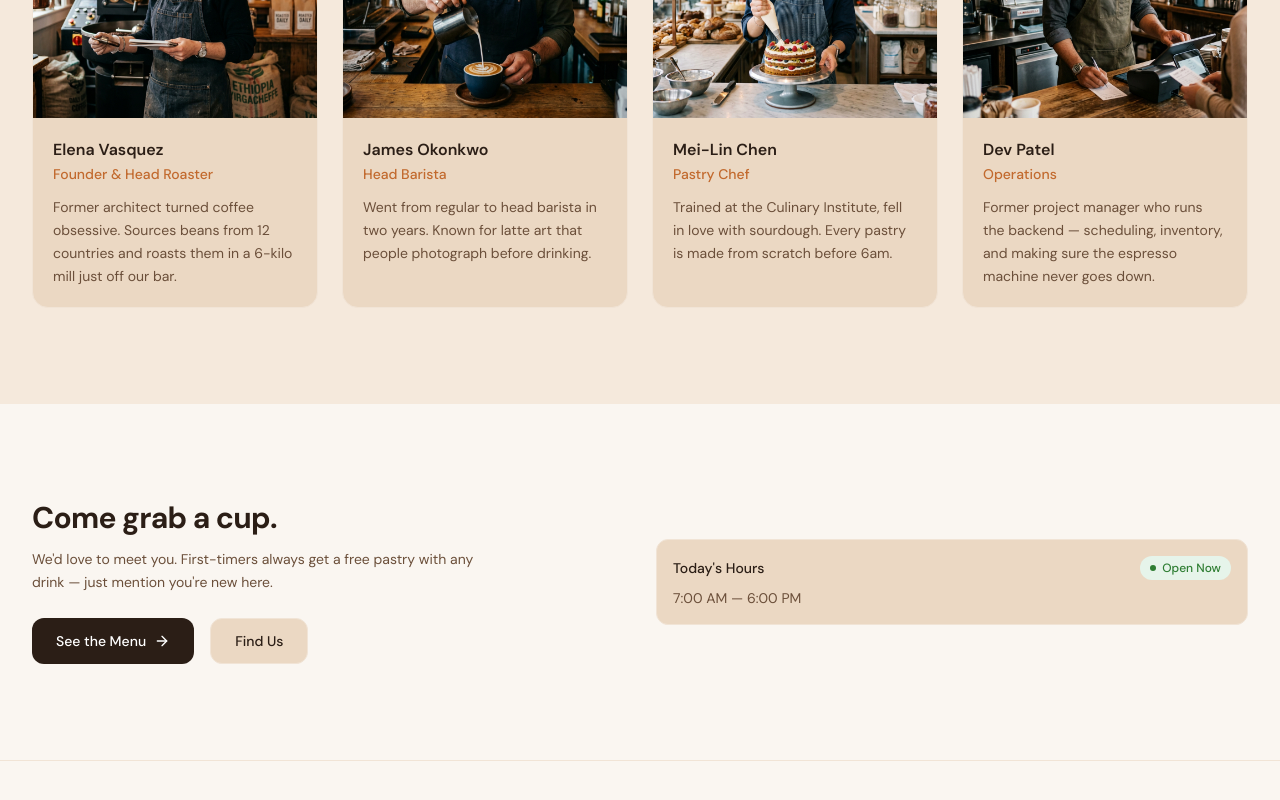
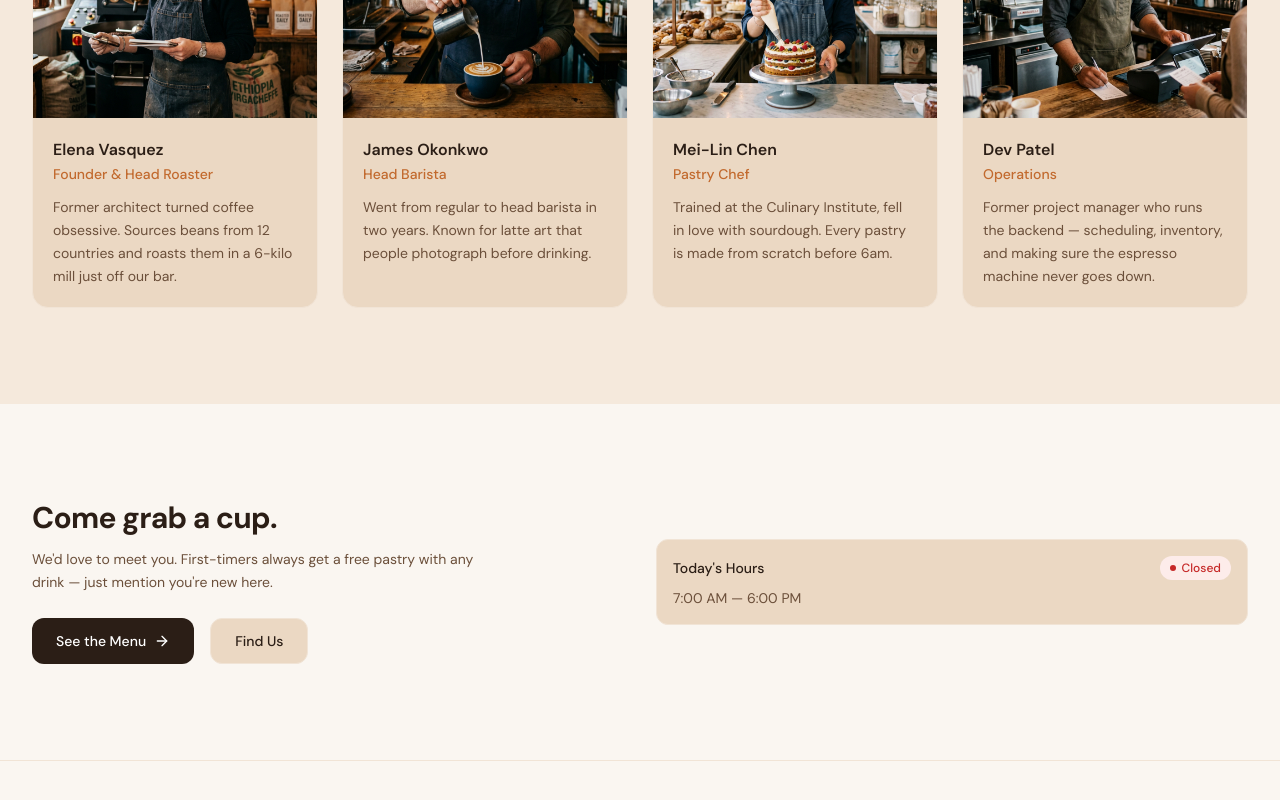
Before and after one commit to Pratyaksh1507/cafe-site, a Next.js app: page /about in a window 1280 px wide. Shown: the part 1998-2798 px from the top of the page. Built offline with nearby package versions, Linux system fonts and the light colour scheme.

Commit message:
fix: change cafe timezone to Asia/Kolkata

```diff
--- a/data/hours.js
+++ b/data/hours.js
@@ -18,7 +18,7 @@ const hoursData = [
 ];
 
 // The cafe's local timezone — all open/closed logic must be evaluated in this zone.
-const CAFE_TZ = 'America/New_York';
+const CAFE_TZ = 'Asia/Kolkata';
 
 function timeToMinutes(time) {
   const [h, m] = time.split(':').map(Number);
```
